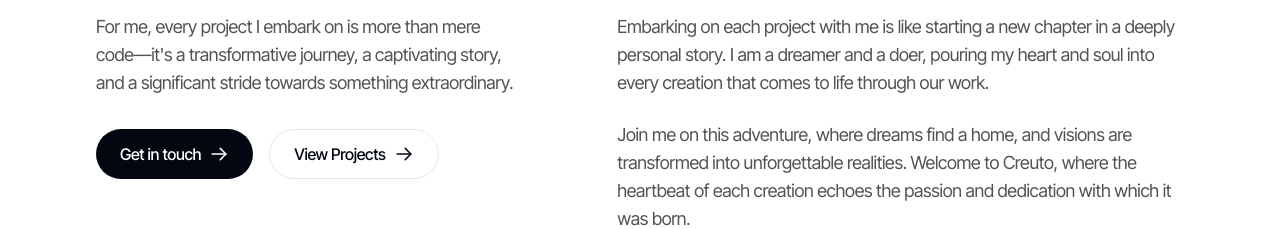
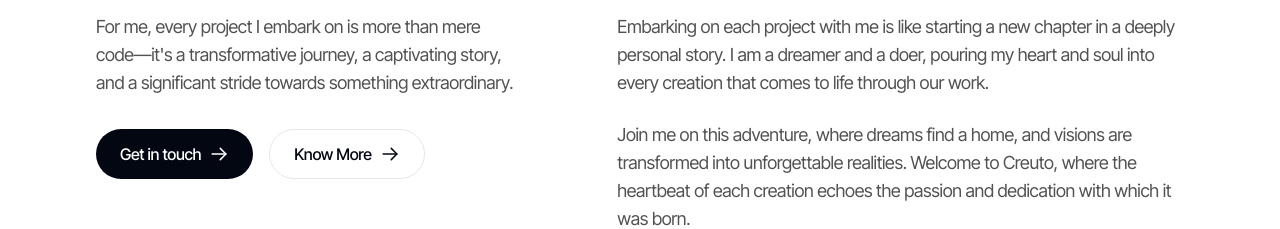
Before and after one commit to ashishmohapatra240/niharrout, a Next.js app: page / in a window 1280 px wide. Shown: the part 1480-1709 px from the top of the page. Built offline with nearby package versions, Linux system fonts and the light colour scheme.

Commit message:
Update button links

```diff
--- a/components/sections/AboutMe.tsx
+++ b/components/sections/AboutMe.tsx
@@ -82,10 +82,19 @@
                 and a significant stride towards something extraordinary.
               </p>
             </div>
-            <div className="flex flex-wrap gap-4">
-              <Button href="/contact">Get in touch</Button>
-              <Button href="/projects" variant="secondary">
-                View Projects
+            <div className="flex flex-wrap gap-4 justify-center md:justify-start">
+              <Button
+                href="https://calendly.com/niharrout/book-call"
+                className="w-full md:w-auto"
+              >
+                Get in touch
+              </Button>
+              <Button
+                href="https://www.linkedin.com/in/niharrout"
+                variant="secondary"
+                className="w-full md:w-auto"
+              >
+                Know More
               </Button>
             </div>
           </motion.div>
```
